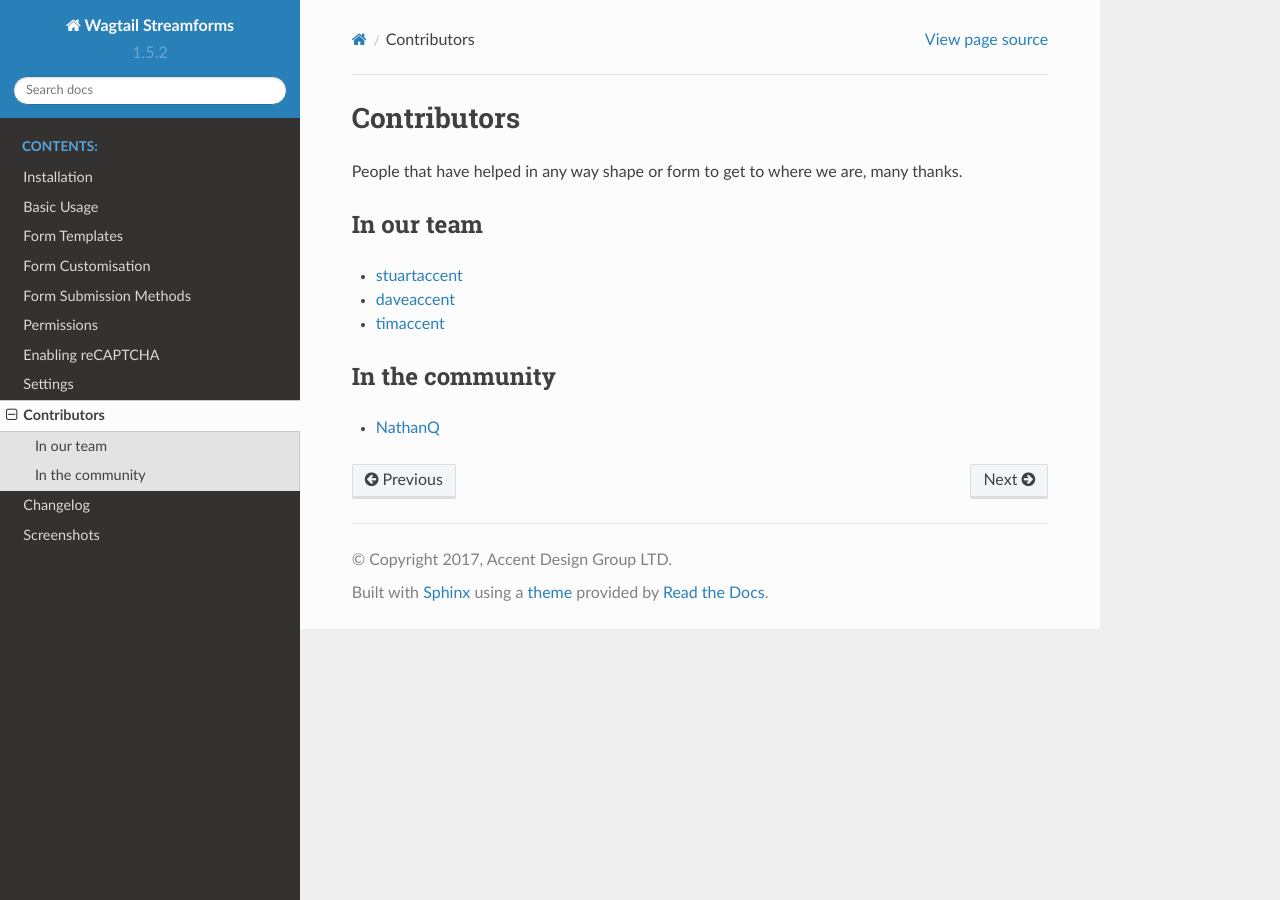
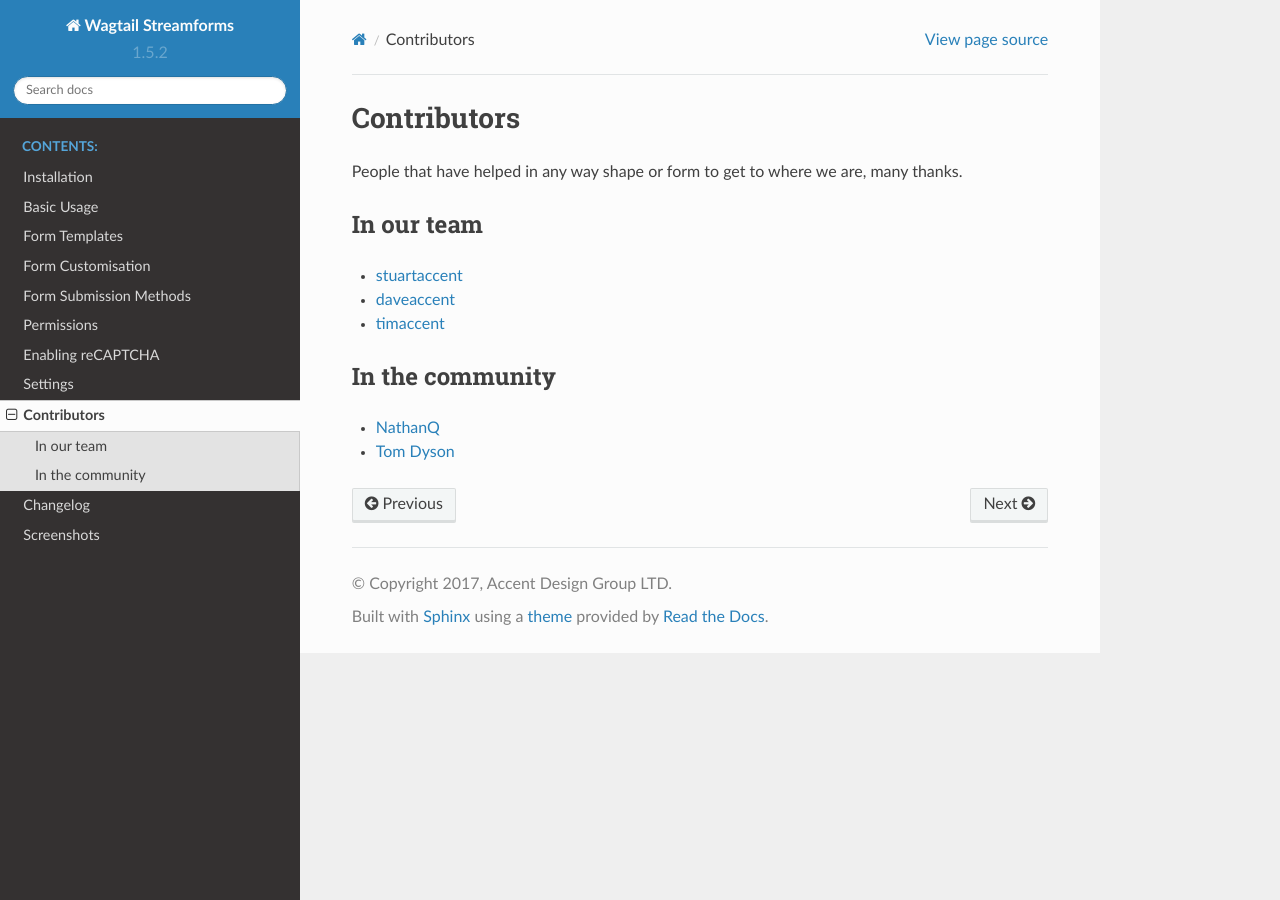
Before and after one commit to labd/wagtailstreamforms, a Sphinx documentation site: the page built from docs/contributors.rst, in a window 1280 px wide. Built offline with Sphinx 7.4.7 and the Read the Docs theme 2.0.0, drawn with Linux system fonts in a browser that asks for light colours.

Commit message:
Update contributors.rst
Feels a bit cheeky for a few typo fixes, but since you suggested it...

```diff
--- a/docs/contributors.rst
+++ b/docs/contributors.rst
@@ -14,3 +14,4 @@ In the community
 ----------------
 
 * `NathanQ <https://github.com/NathanQ>`_
+* `Tom Dyson <https://github.com/tomdyson>`_
```
